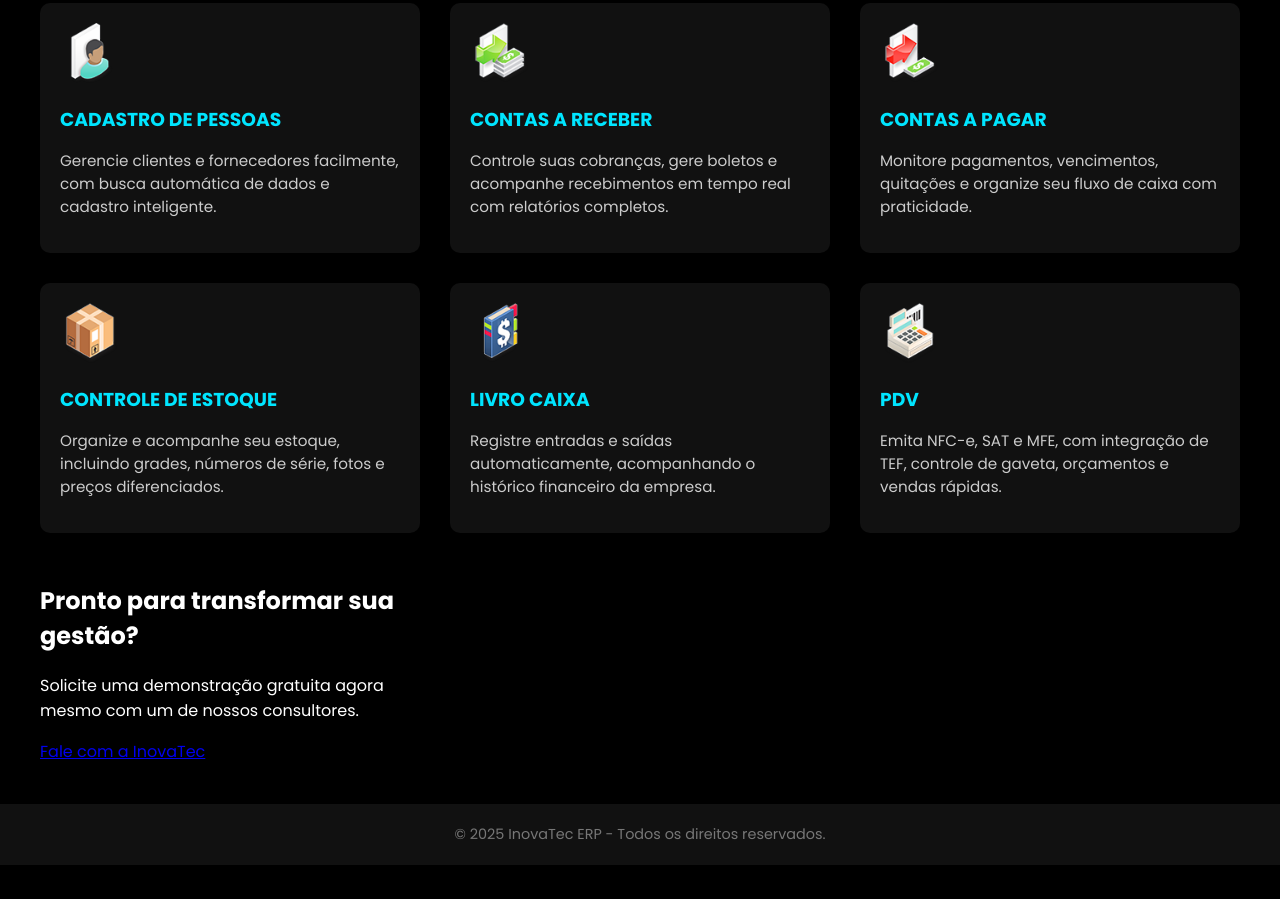
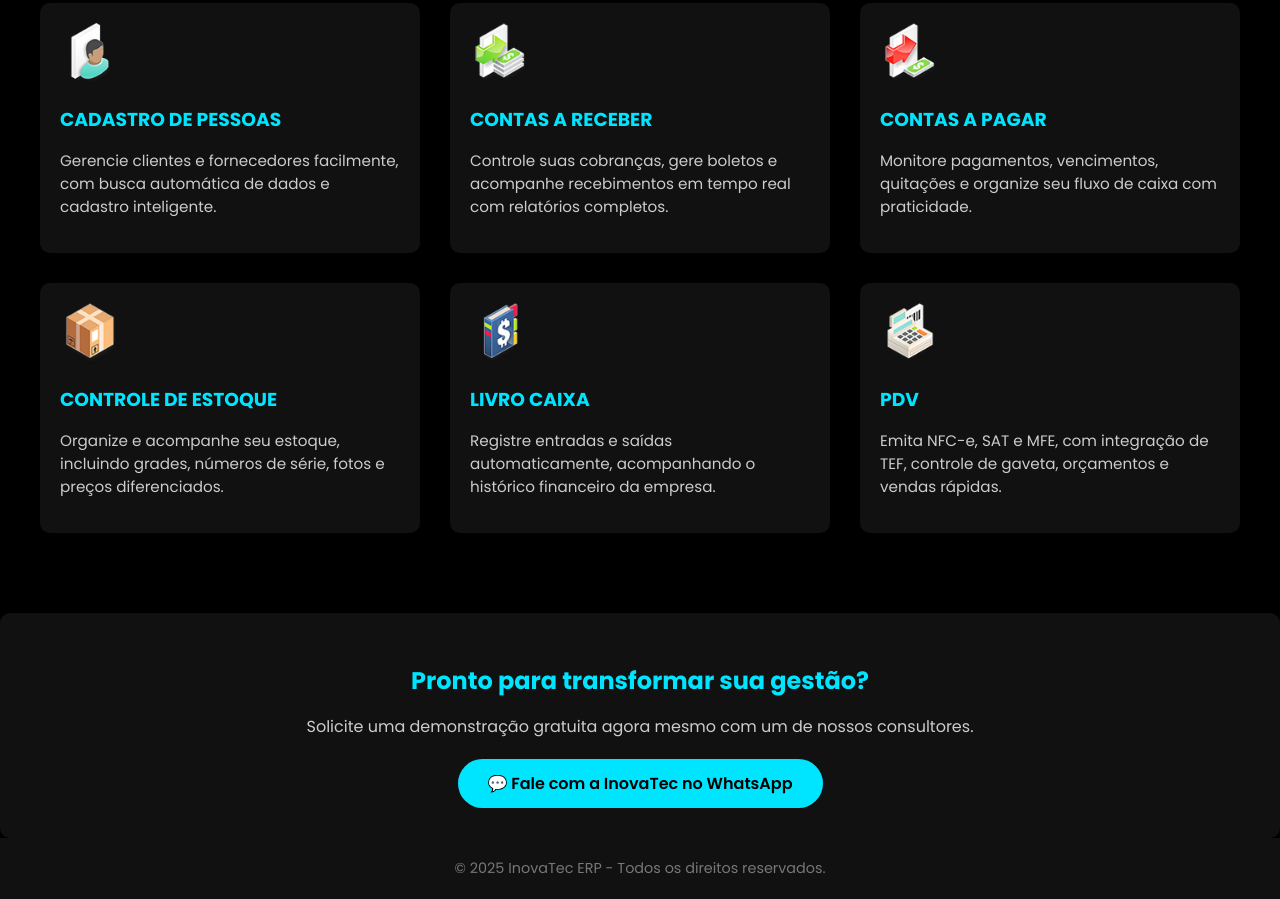
Before and after one commit to caiosouzaa18/tabela1, a plain HTML site: page index.html in a window 1280 px wide. Shown: the part 261-1160 px from the top of the page. Before the commit the page ends 1126 px from the top, so only its background shows below. Drawn offline with Linux system fonts and the light colour scheme.

Commit message:
Update index.html

```diff
--- a/index.html
+++ b/index.html
@@ -64,6 +64,40 @@
       font-size: 0.95rem;
     }
 
+    .cta {
+      text-align: center;
+      margin-top: 40px;
+      padding: 30px;
+      background-color: #111;
+      border-radius: 10px;
+    }
+
+    .cta h2 {
+      color: #00e5ff;
+      margin-bottom: 10px;
+    }
+
+    .cta p {
+      color: #ccc;
+      margin-bottom: 20px;
+    }
+
+    .cta a {
+      display: inline-block;
+      background-color: #00e5ff;
+      color: #000;
+      padding: 12px 30px;
+      border-radius: 50px;
+      text-decoration: none;
+      font-weight: 600;
+      transition: background-color 0.3s ease, transform 0.3s ease;
+    }
+
+    .cta a:hover {
+      background-color: #00bcd4;
+      transform: scale(1.05);
+    }
+
     footer {
       text-align: center;
       padding: 20px;
@@ -116,11 +150,12 @@
     <h3>PDV</h3>
     <p>Emita NFC-e, SAT e MFE, com integração de TEF, controle de gaveta, orçamentos e vendas rápidas.</p>
   </div>
-  <div class="cta">
-    <h2>Pronto para transformar sua gestão?</h2>
-    <p>Solicite uma demonstração gratuita agora mesmo com um de nossos consultores.</p>
-    <a href="#https://wa.me/+5575988984415?text=Ol%C3%A1%20Gostaria de Saber mais sobre o sistema!">Fale com a InovaTec</a>
-  </div>
+</section>
+
+<section class="cta">
+  <h2>Pronto para transformar sua gestão?</h2>
+  <p>Solicite uma demonstração gratuita agora mesmo com um de nossos consultores.</p>
+  <a href="https://wa.me/5575988984415?text=Ol%C3%A1%2C%20gostaria%20de%20saber%20mais%20sobre%20o%20sistema%20InovaTec%20ERP!" target="_blank">💬 Fale com a InovaTec no WhatsApp</a>
 </section>
 
 <footer>
```
